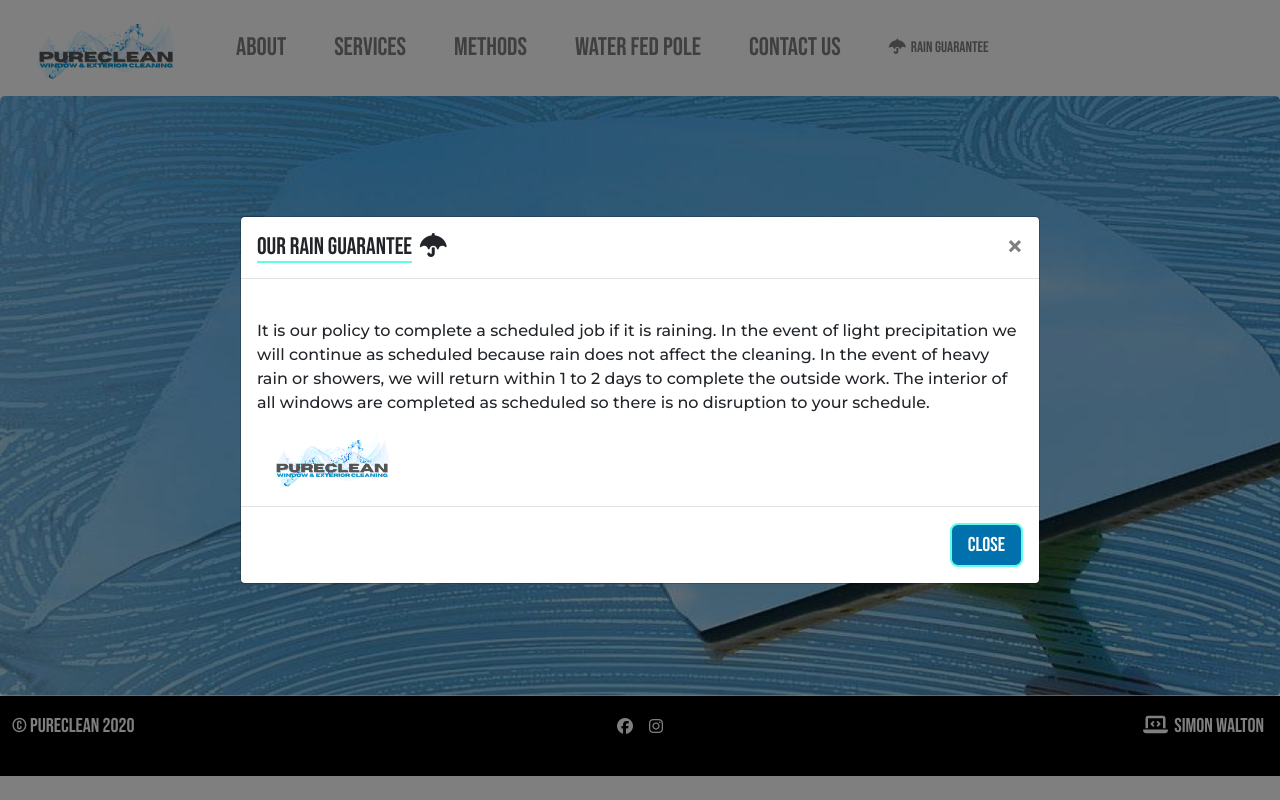
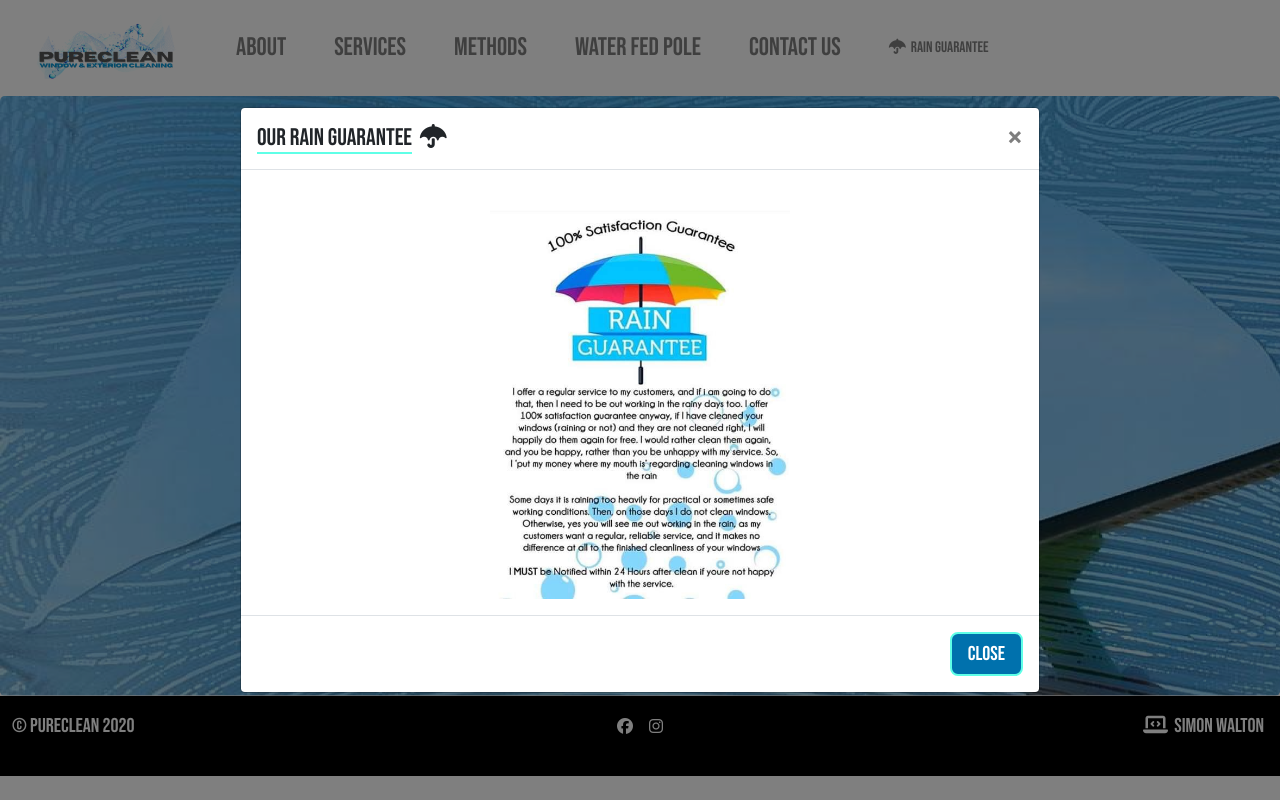
Before and after one commit to simon-a-walton/pure-clean, a React (Create React App) app: page / in a window 1280 px wide. Both pictures are taken after a click on the button "Rain Guarantee". Built offline with nearby package versions, Linux system fonts and the light colour scheme.

Commit message:
changed the modal body content to a new image rather than text

```diff
--- a/src/components/RainModal.jsx
+++ b/src/components/RainModal.jsx
@@ -1,7 +1,8 @@
 import React from "react";
+import { css } from "glamor";
 import { Modal, Button } from 'react-bootstrap';
 import { buttonStyle, bottomBorder } from "../constants/styleRules";
-import Logo from "../images/logo.jpg";
+import Rain from "../images/rain.jpg";
 
 const RainModal = (props) => {
   return (
@@ -20,18 +21,12 @@
           </h4>
         </Modal.Title>
       </Modal.Header>
-      <Modal.Body>
+      <Modal.Body {...css({ textAlign: "center" })}>
         <br />
-        <p>
-          It is our policy to complete a scheduled job if it is raining. In the event of
-          light precipitation we will continue as scheduled because rain does not affect the cleaning.
-          In the event of heavy rain or showers, we will return within 1 to 2 days to complete the outside work.
-          The interior of all windows are completed as scheduled so there is no disruption to your schedule.
-        </p>
-         <img
-          src={Logo}
-          width={150}
-          alt="Logo"
+        <img
+          src={Rain}
+          width={300}
+          alt="Rain Guarantee"
         />
       </Modal.Body>
       <Modal.Footer>
```
Also changed, not shown: src/images/rain.jpg (added).
